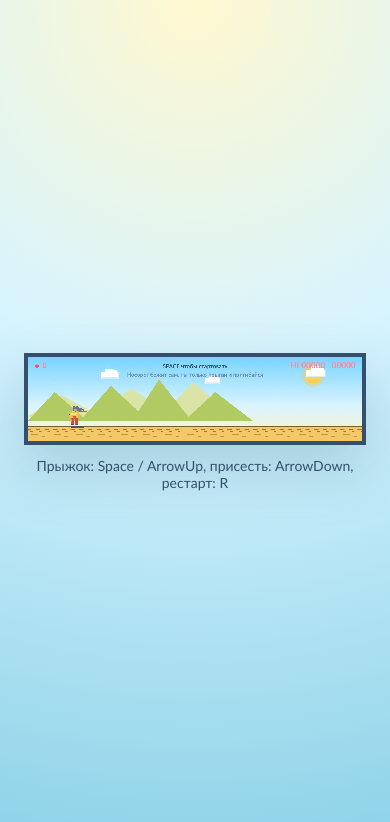
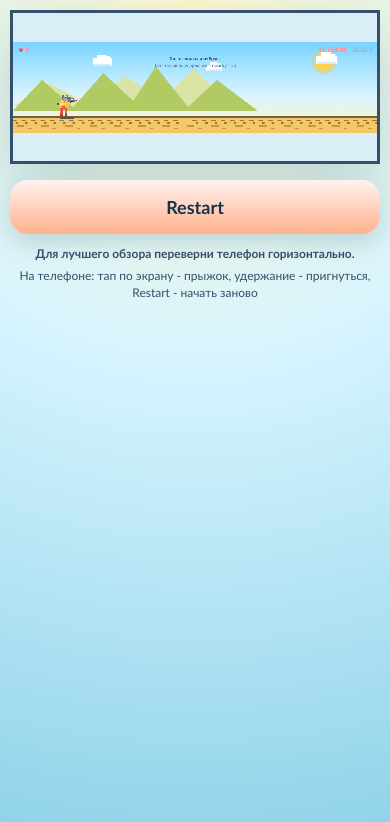
Before and after one commit to abroskinp/rhino-runner, a website built with Vite: page index.html in a window 390 px wide. Built offline with nearby package versions, Linux system fonts and the light colour scheme.

Commit message:
Improve mobile controls

```diff
--- a/index.html
+++ b/index.html
@@ -37,6 +37,7 @@
         height: auto;
         display: block;
         image-rendering: pixelated;
+        touch-action: none;
       }
 
       .caption {
@@ -45,6 +46,90 @@
         font-size: 14px;
         text-align: center;
       }
+
+      .touch-controls {
+        display: none;
+        margin-top: 16px;
+        gap: 12px;
+        grid-template-columns: 1fr;
+      }
+
+      .touch-button {
+        border: 0;
+        border-radius: 18px;
+        padding: 16px 12px;
+        font: inherit;
+        font-size: 18px;
+        font-weight: 700;
+        color: #16344d;
+        background: linear-gradient(180deg, #fffdf4 0%, #f8db7a 100%);
+        box-shadow: 0 10px 22px rgba(43, 89, 118, 0.18);
+        touch-action: manipulation;
+      }
+
+      .touch-button:active,
+      .touch-button.is-active {
+        transform: translateY(1px) scale(0.99);
+        box-shadow: 0 6px 14px rgba(43, 89, 118, 0.18);
+      }
+
+      .touch-button--duck {
+        background: linear-gradient(180deg, #eef7ff 0%, #9bd3ff 100%);
+      }
+
+      .touch-button--restart {
+        background: linear-gradient(180deg, #fff3f1 0%, #ffb18b 100%);
+      }
+
+      @media (max-width: 900px) {
+        .shell {
+          width: 100vw;
+          padding: 14px;
+        }
+      }
+
+      @media (max-width: 720px) {
+        body {
+          place-items: start center;
+        }
+
+        .shell {
+          padding: 10px;
+        }
+
+        .frame {
+          border-width: 3px;
+        }
+
+        canvas {
+          min-height: 38vw;
+          max-height: 54vh;
+          object-fit: contain;
+          background: #d9eef7;
+        }
+
+        .caption {
+          font-size: 12px;
+          line-height: 1.35;
+        }
+
+        .touch-controls {
+          display: grid;
+        }
+
+        .touch-button:not(.touch-button--restart) {
+          display: none;
+        }
+      }
+
+      @media (max-width: 720px) and (orientation: portrait) {
+        .caption::before {
+          content: "Для лучшего обзора переверни телефон горизонтально. ";
+          display: block;
+          margin-bottom: 6px;
+          font-weight: 700;
+        }
+      }
     </style>
   </head>
   <body>
@@ -52,7 +137,10 @@
       <div class="frame">
         <canvas id="game" width="960" height="240"></canvas>
       </div>
-      <div class="caption">Прыжок: Space / ArrowUp, присесть: ArrowDown, рестарт: R</div>
+      <div class="touch-controls" aria-label="Сенсорное управление">
+        <button class="touch-button touch-button--restart" type="button" data-control="restart">Restart</button>
+      </div>
+      <div class="caption">На телефоне: тап по экрану - прыжок, удержание - пригнуться, Restart - начать заново</div>
     </div>
     <script type="module" src="/src/main.ts"></script>
   </body>
--- a/src/main.ts
+++ b/src/main.ts
@@ -1,9 +1,10 @@
-const canvas = document.querySelector<HTMLCanvasElement>("#game");
+const canvasElement = document.querySelector<HTMLCanvasElement>("#game");
 
-if (canvas === null) {
+if (canvasElement === null) {
   throw new Error("Canvas element not found");
 }
 
+const canvas: HTMLCanvasElement = canvasElement;
 const context = canvas.getContext("2d");
 
 if (context === null) {
@@ -11,6 +12,9 @@ if (context === null) {
 }
 
 const ctx: CanvasRenderingContext2D = context;
+const touchButtons = {
+  restart: document.querySelector<HTMLButtonElement>('[data-control="restart"]'),
+};
 
 const WIDTH = canvas.width;
 const HEIGHT = canvas.height;
@@ -147,6 +151,8 @@ window.addEventListener("keyup", (event) => {
     input.downHeld = false;
   }
 });
+
+setupTouchControls();
 
 requestAnimationFrame(loop);
 
@@ -642,36 +648,42 @@ function drawGround(): void {
 }
 
 function drawScore(): void {
+  const compact = isCompactHud();
   ctx.fillStyle = isNight() ? "#e8f3ff" : "#34506d";
-  ctx.font = 'bold 24px "Trebuchet MS", sans-serif';
+  ctx.font = compact ? 'bold 18px "Trebuchet MS", sans-serif' : 'bold 24px "Trebuchet MS", sans-serif';
   ctx.textAlign = "left";
-  drawHeartIcon(18, 18, 18);
-  ctx.font = 'bold 20px "Trebuchet MS", sans-serif';
-  ctx.fillText(`${game.likesCollected}`, 42, 31);
+  drawHeartIcon(compact ? 14 : 18, compact ? 14 : 18, compact ? 16 : 18);
+  ctx.font = compact ? 'bold 16px "Trebuchet MS", sans-serif' : 'bold 20px "Trebuchet MS", sans-serif';
+  ctx.fillText(`${game.likesCollected}`, compact ? 34 : 42, compact ? 27 : 31);
   ctx.textAlign = "right";
-  ctx.font = 'bold 24px "Trebuchet MS", sans-serif';
+  ctx.font = compact ? 'bold 18px "Trebuchet MS", sans-serif' : 'bold 24px "Trebuchet MS", sans-serif';
   const score = String(Math.floor(game.distance)).padStart(5, "0");
   const hi = String(game.highScore).padStart(5, "0");
-  ctx.fillText(`HI ${hi}   ${score}`, WIDTH - 18, 32);
+  ctx.fillText(`HI ${hi}   ${score}`, WIDTH - (compact ? 12 : 18), compact ? 27 : 32);
   ctx.textAlign = "left";
 }
 
 function drawMessages(): void {
+  const compact = isCompactHud();
   ctx.fillStyle = isNight() ? "#e8f3ff" : "#34506d";
-  ctx.font = 'bold 16px "Trebuchet MS", sans-serif';
+  ctx.font = compact ? 'bold 12px "Trebuchet MS", sans-serif' : 'bold 16px "Trebuchet MS", sans-serif';
 
   if (!game.started) {
     ctx.textAlign = "center";
-    ctx.fillText("SPACE чтобы стартовать", WIDTH / 2, 32);
+    const startText = compact ? "Тап по экрану или Space" : "SPACE чтобы стартовать";
+    const hintText = compact
+      ? "Тап - прыжок, удержание - пригнуться"
+      : "Носорог бежит сам, ты только прыгай и пригибайся";
+    ctx.fillText(startText, WIDTH / 2, compact ? 48 : 32);
     ctx.fillStyle = isNight() ? "#b7cae1" : "#6e8da7";
-    ctx.fillText("Носорог бежит сам, ты только прыгай и пригибайся", WIDTH / 2, 56);
+    ctx.fillText(hintText, WIDTH / 2, compact ? 66 : 56);
     ctx.textAlign = "left";
   }
 
   if (game.gameOver) {
     ctx.fillStyle = "#b54234";
     ctx.textAlign = "center";
-    ctx.fillText("Носорог врезался. Нажми R", WIDTH / 2, 32);
+    ctx.fillText(compact ? "Носорог врезался. Tap Restart" : "Носорог врезался. Нажми R", WIDTH / 2, compact ? 48 : 32);
     ctx.textAlign = "left";
   }
 }
@@ -1001,6 +1013,90 @@ function PhaserLikeRandomInt(min: number, max: number): number {
   return Math.floor(Math.random() * (max - min + 1)) + min;
 }
 
+function isCompactHud(): boolean {
+  return window.innerWidth <= 720;
+}
+
+function setupTouchControls(): void {
+  setupCanvasTouchControls();
+
+  bindTapButton(touchButtons.restart, () => {
+    unlockAudio();
+    input.restartPressed = true;
+  });
+}
+
+function setupCanvasTouchControls(): void {
+  let holdTimer: number | null = null;
+  let pointerActive = false;
+  let duckMode = false;
+  const holdThresholdMs = 120;
+
+  const release = (): void => {
+    const shouldJump = pointerActive && !duckMode;
+    pointerActive = false;
+    input.downHeld = false;
+    if (holdTimer !== null) {
+      window.clearTimeout(holdTimer);
+      holdTimer = null;
+    }
+    if (shouldJump) {
+      input.jumpPressed = true;
+    }
+    duckMode = false;
+  };
+
+  canvas.addEventListener("pointerdown", (event) => {
+    if (!isCompactHud()) {
+      return;
+    }
+
+    event.preventDefault();
+    unlockAudio();
+    pointerActive = true;
+    duckMode = false;
+    input.downHeld = false;
+
+    holdTimer = window.setTimeout(() => {
+      if (!pointerActive) {
+        return;
+      }
+
+      duckMode = true;
+      input.downHeld = true;
+    }, holdThresholdMs);
+  });
+
+  canvas.addEventListener("pointerup", release);
+  canvas.addEventListener("pointercancel", release);
+  canvas.addEventListener("pointerleave", release);
+}
+
+function bindTapButton(button: HTMLButtonElement | null, onPress: () => void): void {
+  if (button === null) {
+    return;
+  }
+
+  button.addEventListener("pointerdown", (event) => {
+    event.preventDefault();
+    button.classList.add("is-active");
+    onPress();
+  });
+
+  button.addEventListener("pointerup", () => {
+    button.classList.remove("is-active");
+  });
+
+  button.addEventListener("pointercancel", () => {
+    button.classList.remove("is-active");
+  });
+
+  button.addEventListener("pointerleave", () => {
+    button.classList.remove("is-active");
+  });
+}
+
+
 function shadeColor(hex: string, amount: number): string {
   const value = hex.replace("#", "");
   const r = Math.max(0, Math.min(255, parseInt(value.slice(0, 2), 16) + amount));
```
Also changed, not shown: README.md, assets/preview.svg (added).
